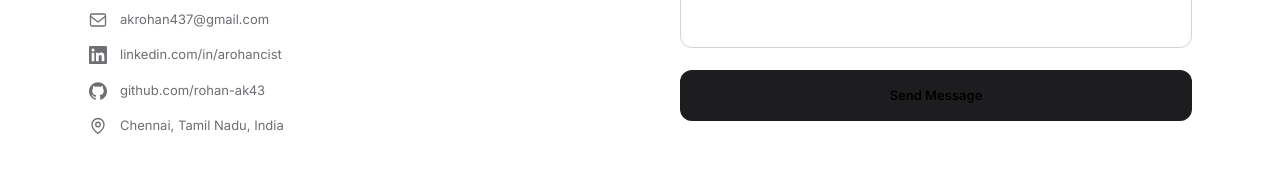
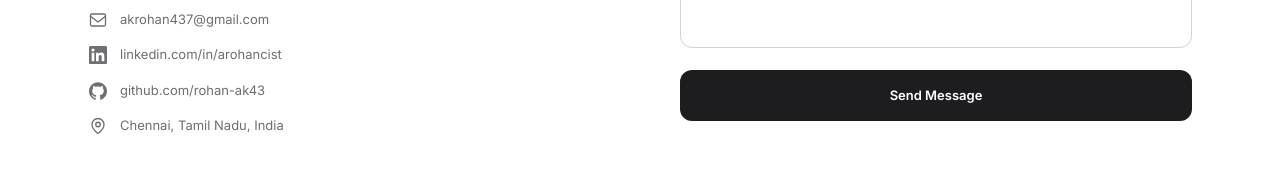
Before and after one commit to rohan-ak43/Portfolio, a React (Vite) app in the folder Frontend/: page / in a window 1280 px wide. Shown: the part 5677-5848 px from the top of the page. Built offline with nearby package versions, Linux system fonts and the light colour scheme.

Commit message:
UI updates

```diff
--- a/Frontend/src/App.tsx
+++ b/Frontend/src/App.tsx
@@ -1467,8 +1467,8 @@ function Contact() {
                                     animate={{ opacity: 1 }}
                                     className="w-full py-4 rounded-xl text-[13px] font-semibold transition-colors"
                                     style={sent
-                                        ? { backgroundColor: '#10B981', color: '#1D1D1F' }
-                                        : { background: '#1D1D1F', color: '#000000' }
+                                        ? { backgroundColor: '#10B981', color: '#FFFFFF' }
+                                        : { background: dark ? '#FFFFFF' : '#1D1D1F', color: dark ? '#0A0A0A' : '#FFFFFF' }
                                     }
                                 >
                                     {sent ? (
```
